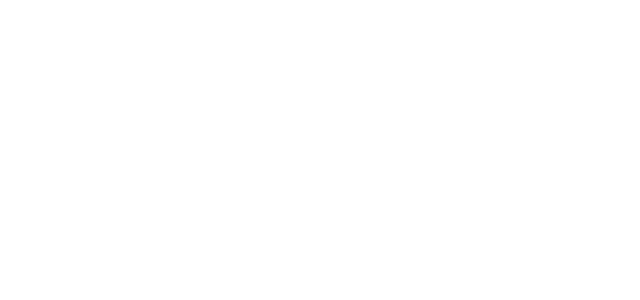
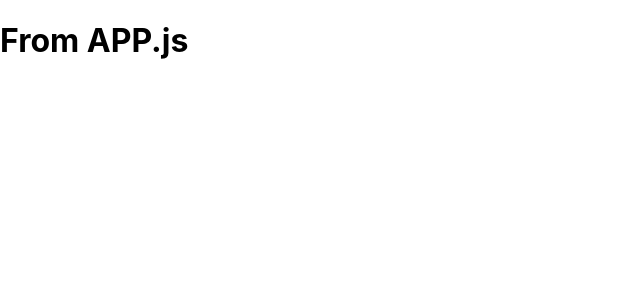
Before and after one commit to fr-me-jim/events_app, a React (Create React App) app: page / in a window 1280 px wide. Shown: the top 300 px of the page, without its empty margins (0-640 px from the left). Built offline with nearby package versions, Linux system fonts and the light colour scheme.

Commit message:
some initial content

```diff
--- a/src/App.js
+++ b/src/App.js
@@ -3,6 +3,7 @@
 function App() {
   return (
     <div className="App">
+      <h1>From APP.js</h1>
     </div>
   );
 }
```
